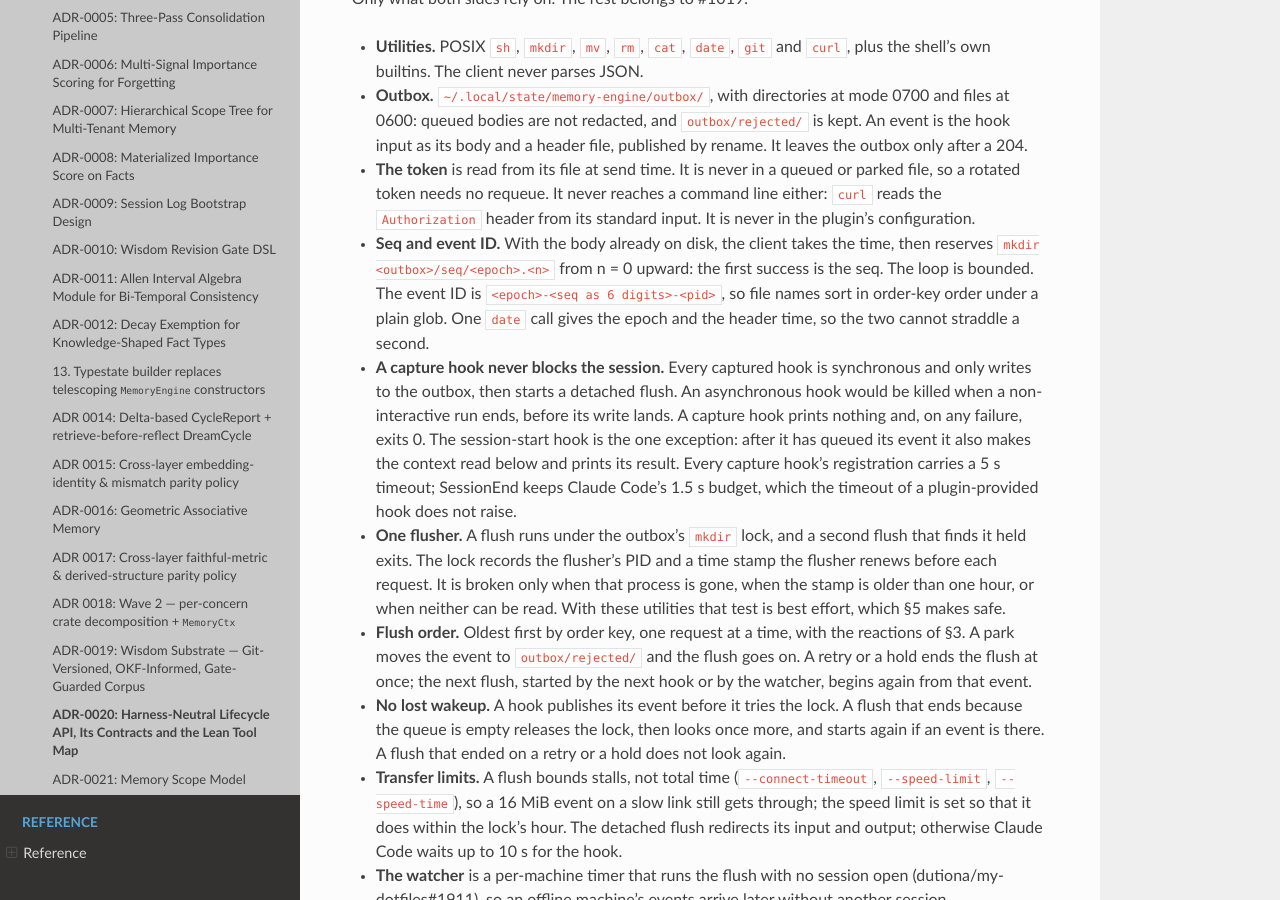
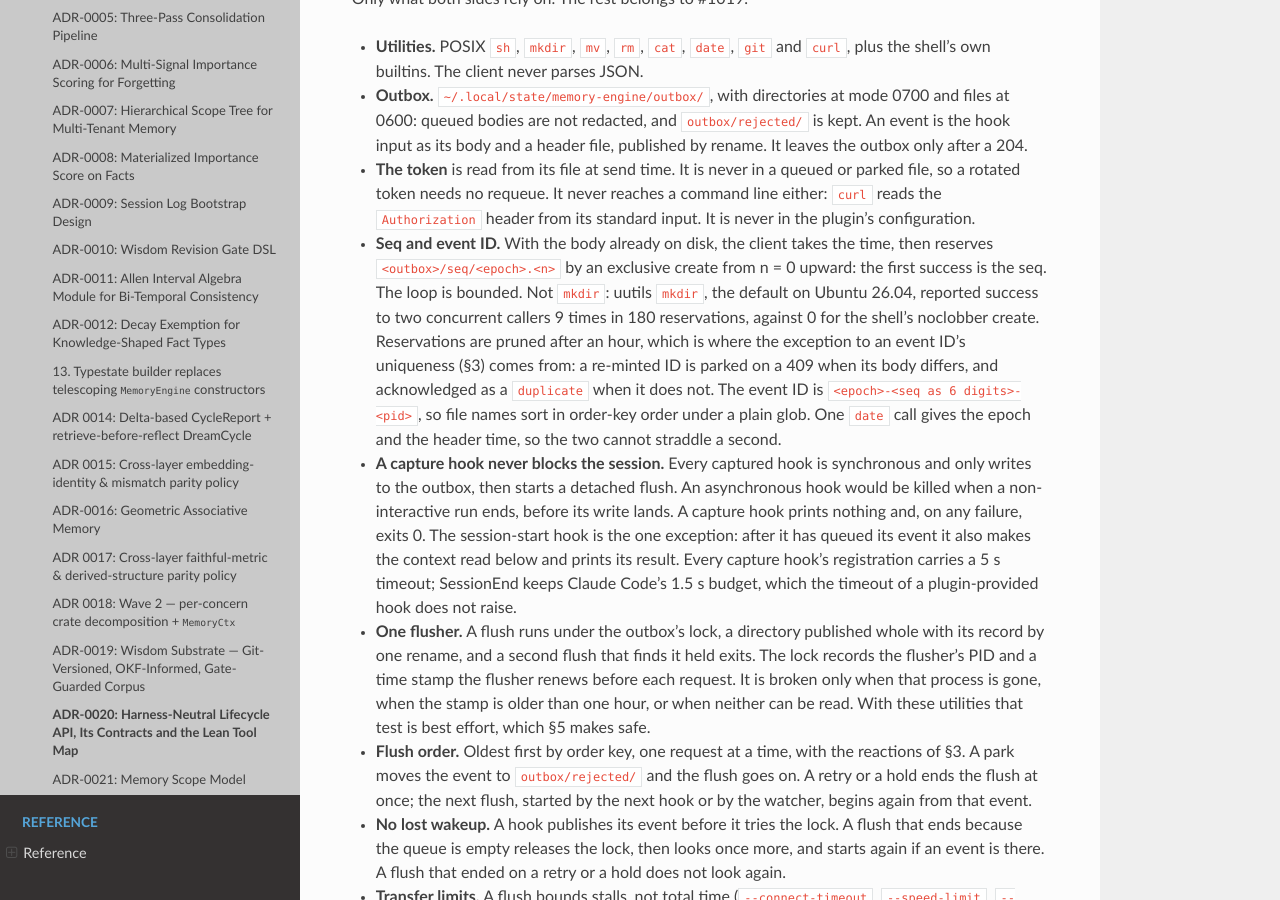
Before and after one commit to dutiona/memory-engine, a Sphinx documentation site: the page built from docs/design/adr/0020-harness-neutral-lifecycle-api.md, in a window 1280 px wide and 900 px high, scrolled down 19695 px. Built offline with Sphinx 7.4.7 and the Read the Docs theme 3.1.0, drawn with Linux system fonts in a browser that asks for light colours; pages that are not in the unit, such as notebooks, are missing from menus; some of the changed text lies outside the part shown.

Commit message:
docs(adr): state ADR-0020's event-ID and worktree-root exceptions
Implementing the client (#1019) found three places where the record
promised more than its own rules deliver, and the owner chose to state
them rather than change the design:

- an event ID is unique per machine for ever, except after a backward
  clock step of more than an hour with a recurring pid and seq, because
  seq reservations are pruned after an hour (plan question 7);
- a linked worktree sends its own top level where git cannot name the
  main working tree (plan question 8);
- the seq is reserved by an exclusive create, not mkdir: uutils mkdir,
  the default on Ubuntu 26.04, reported success to two concurrent
  callers 9 times in 180 reservations, against 0 for the shell's
  noclobber create. The lock is a directory published by rename.

Refs dutiona/infra#37

```diff
--- a/docs/design/adr/0020-harness-neutral-lifecycle-api.md
+++ b/docs/design/adr/0020-harness-neutral-lifecycle-api.md
@@ -75,12 +75,12 @@ A neutral record has:
 
 | Header | Required | Value |
 |---|---|---|
-| `ME-Event-Id` | yes | `[A-Za-z0-9][A-Za-z0-9._-]{0,63}`. Opaque to the server, unique per machine for ever |
+| `ME-Event-Id` | yes | `[A-Za-z0-9][A-Za-z0-9._-]{0,63}`. Opaque to the server, unique per machine for ever, unless the machine's clock steps back by more than an hour and a pid recurs in the same second with the same seq (§12) |
 | `ME-Event-Time` | yes | `YYYY-MM-DDTHH:MM:SSZ`, UTC, second resolution |
 | `ME-Event-Seq` | yes | 1 to 6 decimal digits, leading zeros allowed: the tie-break within one second (§5) |
 | `ME-Harness` | yes | `[a-z0-9-]{1,32}`. `claude-code` today. It selects the adapter |
 | `ME-Client-Version` | yes | The plugin's version, `[0-9A-Za-z.+-]{1,64}` |
-| `ME-Project-Root` | no | The main working tree's root for a git checkout, so that linked worktrees share it; otherwise the session's project directory |
+| `ME-Project-Root` | no | The main working tree's root for a git checkout, so that linked worktrees share it; otherwise the session's project directory. Where git cannot name the main working tree from a linked worktree (a bare or `--separate-git-dir` repository whose git dir is not named `.git`, or a submodule), the linked worktree sends its own top level |
 | `ME-Project-Dev-Root` | no | The machine's dev root, from the plugin's configuration |
 | `ME-Project-Upstream-Url` | no | The `upstream` remote's URL as `git remote get-url` prints it, with the user part removed |
 | `ME-Project-Origin-Url` | no | The `origin` remote's URL, read the same way |
@@ -470,9 +470,9 @@ Only what both sides rely on. The rest belongs to #1019.
 - **Utilities.** POSIX `sh`, `mkdir`, `mv`, `rm`, `cat`, `date`, `git` and `curl`, plus the shell's own builtins. The client never parses JSON.
 - **Outbox.** `~/.local/state/memory-engine/outbox/`, with directories at mode 0700 and files at 0600: queued bodies are not redacted, and `outbox/rejected/` is kept. An event is the hook input as its body and a header file, published by rename. It leaves the outbox only after a 204.
 - **The token** is read from its file at send time. It is never in a queued or parked file, so a rotated token needs no requeue. It never reaches a command line either: `curl` reads the `Authorization` header from its standard input. It is never in the plugin's configuration.
-- **Seq and event ID.** With the body already on disk, the client takes the time, then reserves `mkdir <outbox>/seq/<epoch>.<n>` from n = 0 upward: the first success is the seq. The loop is bounded. The event ID is `<epoch>-<seq as 6 digits>-<pid>`, so file names sort in order-key order under a plain glob. One `date` call gives the epoch and the header time, so the two cannot straddle a second.
+- **Seq and event ID.** With the body already on disk, the client takes the time, then reserves `<outbox>/seq/<epoch>.<n>` by an exclusive create from n = 0 upward: the first success is the seq. The loop is bounded. Not `mkdir`: uutils `mkdir`, the default on Ubuntu 26.04, reported success to two concurrent callers 9 times in 180 reservations, against 0 for the shell's noclobber create. Reservations are pruned after an hour, which is where the exception to an event ID's uniqueness (§3) comes from: a re-minted ID is parked on a 409 when its body differs, and acknowledged as a `duplicate` when it does not. The event ID is `<epoch>-<seq as 6 digits>-<pid>`, so file names sort in order-key order under a plain glob. One `date` call gives the epoch and the header time, so the two cannot straddle a second.
 - **A capture hook never blocks the session.** Every captured hook is synchronous and only writes to the outbox, then starts a detached flush. An asynchronous hook would be killed when a non-interactive run ends, before its write lands. A capture hook prints nothing and, on any failure, exits 0. The session-start hook is the one exception: after it has queued its event it also makes the context read below and prints its result. Every capture hook's registration carries a 5 s timeout; SessionEnd keeps Claude Code's 1.5 s budget, which the timeout of a plugin-provided hook does not raise.
-- **One flusher.** A flush runs under the outbox's `mkdir` lock, and a second flush that finds it held exits. The lock records the flusher's PID and a time stamp the flusher renews before each request. It is broken only when that process is gone, when the stamp is older than one hour, or when neither can be read. With these utilities that test is best effort, which §5 makes safe.
+- **One flusher.** A flush runs under the outbox's lock, a directory published whole with its record by one rename, and a second flush that finds it held exits. The lock records the flusher's PID and a time stamp the flusher renews before each request. It is broken only when that process is gone, when the stamp is older than one hour, or when neither can be read. With these utilities that test is best effort, which §5 makes safe.
 - **Flush order.** Oldest first by order key, one request at a time, with the reactions of §3. A park moves the event to `outbox/rejected/` and the flush goes on. A retry or a hold ends the flush at once; the next flush, started by the next hook or by the watcher, begins again from that event.
 - **No lost wakeup.** A hook publishes its event before it tries the lock. A flush that ends because the queue is empty releases the lock, then looks once more, and starts again if an event is there. A flush that ended on a retry or a hold does not look again.
 - **Transfer limits.** A flush bounds stalls, not total time (`--connect-timeout`, `--speed-limit`, `--speed-time`), so a 16 MiB event on a slow link still gets through; the speed limit is set so that it does within the lock's hour. The detached flush redirects its input and output; otherwise Claude Code waits up to 10 s for the hook.
```
